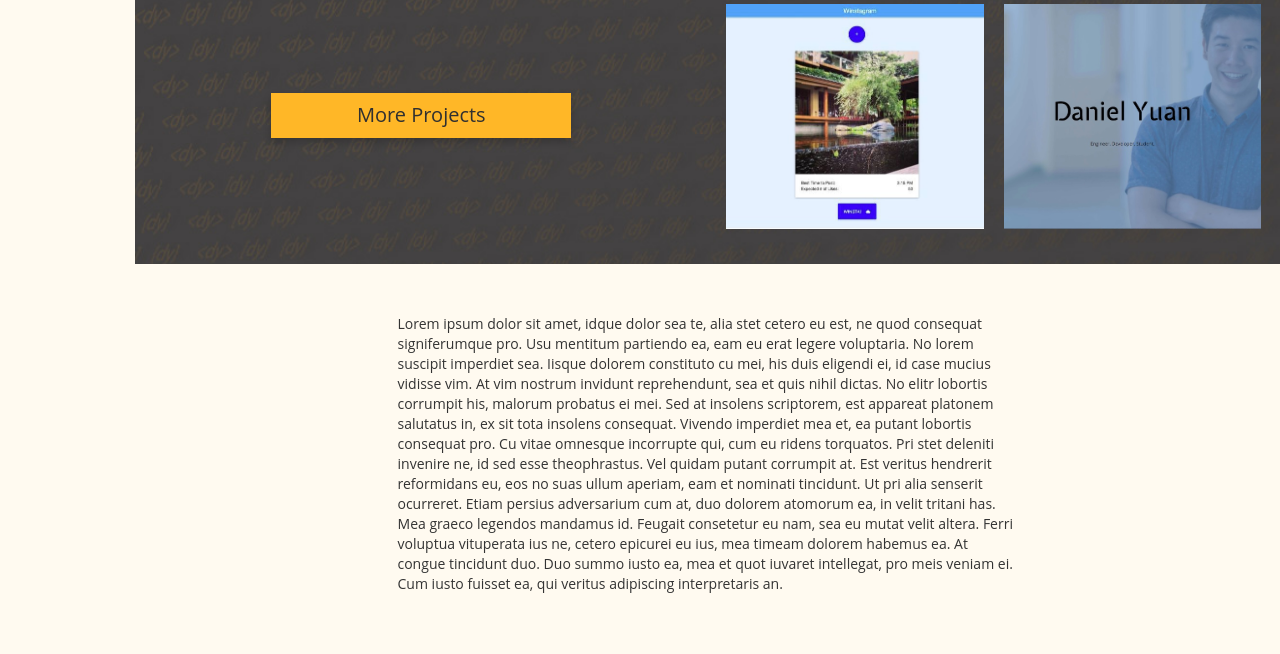
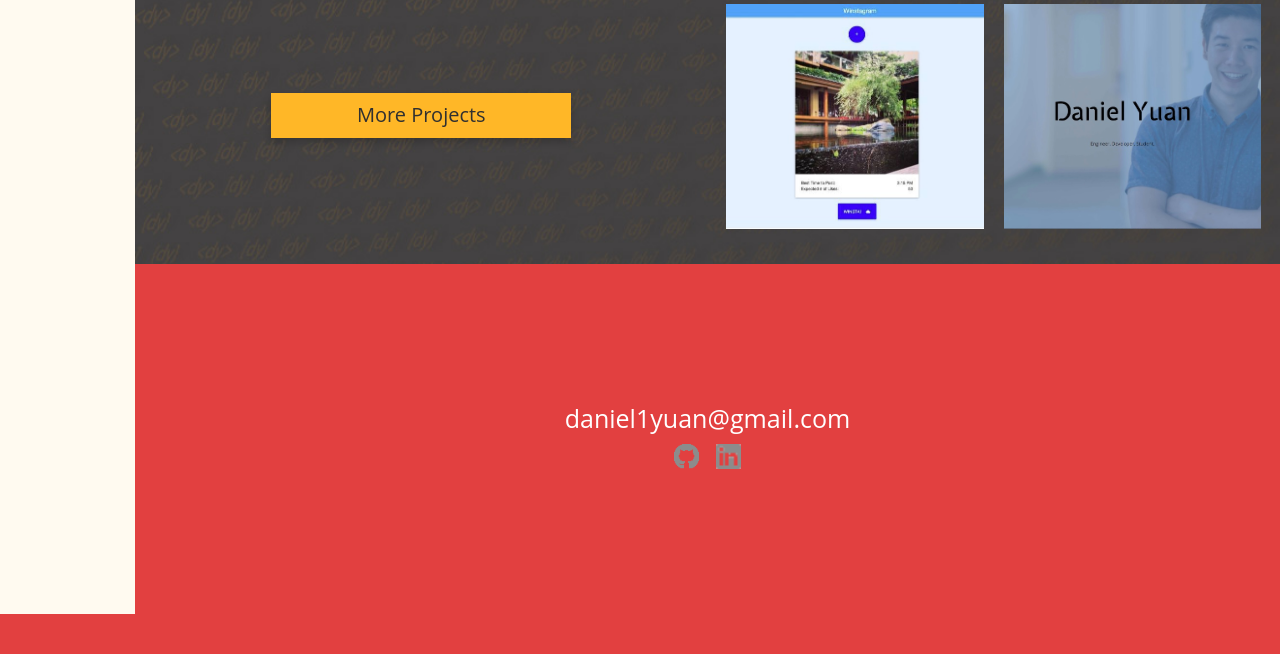
Before and after one commit to daniel1yuan/Pi-Server, a Django app: page / in a window 1280 px wide. Shown: the part 816-1470 px from the top of the page. After the commit the page ends 1430 px from the top, so only its background shows below. Run offline with Django 3.2, Linux system fonts and the light colour scheme; data comes from the database, SQL or seed files in the repository; some libraries are stand-ins or nearby versions; some web fonts are replaced.

Commit message:
Finished home contact section

```diff
--- a/PiServer/webapp/static/webapp/css/landing.css
+++ b/PiServer/webapp/static/webapp/css/landing.css
@@ -70,6 +70,8 @@
   padding: 50px 0 50px 0;
   display: flex;
   width: 100%;
+  height: 350px;
+  background-color: #e24040;
 }
 
 .landing-name{
@@ -140,6 +142,80 @@
 }
 /* End landing page portfolio */
 
+/* contact classes */
+.contact-column{
+  min-height: 100%;
+  min-width: 100%;
+  display: flex;
+  flex-direction: column;
+  justify-content: center;
+}
+
+.contact-row{
+  width: 100%;
+  display: flex;
+  font-size: 25px;
+  color: white;
+  flex-direction: row;
+  justify-content: center;
+}
+
+.externalLink{
+	display: inline-block;
+	max-height:100%;
+	max-width: 100%;
+  padding-top: 5px;
+	padding-right: 5px;
+	padding-left:5px;
+	display: inline-block;
+}
+
+.logoImg{
+	height: 20px;
+	width: 20px;
+	max-height:100%;
+	max-width: 100%;
+}
+
+.linkContainer{
+	width: 100%;
+	height: 40px;
+	display: inline-block;
+	position: relative;
+	text-align: center;
+}
+
+#github{
+	max-height:100%;
+	max-width: 100%;
+	display: inline-block;
+	height:25px;
+	width:25px;
+	background-image: url("/static/webapp/assets/github-logo-before.png");
+	background-repeat: no-repeat;
+	background-size: contain;
+}
+
+#github:hover{
+	background-image: url("/static/webapp/assets/github-logo-after.png");
+}
+
+#linkedIn{
+	max-height:100%;
+	max-width: 100%;
+	display: inline-block;
+	height:25px;
+	width:25px;
+	background-image: url("/static/webapp/assets/linkedIn-logo-before.png");
+	background-repeat: no-repeat;
+	background-size: contain;
+}
+
+#linkedIn:hover{
+	background-image: url("/static/webapp/assets/linkedIn-logo-after.png");
+}
+/* End contact classes */
+
 /* Media queries for landing page */
 @media (max-width: 640px){
   .column-flex-center{
--- a/PiServer/webapp/templates/webapp/home-sections/contact.html
+++ b/PiServer/webapp/templates/webapp/home-sections/contact.html
@@ -1,13 +1,21 @@
 <div class = "contact">
   <div class = "column-flex-center">
     <div class = "column-single">
-      <p>Lorem ipsum dolor sit amet, idque dolor sea te, alia stet cetero eu est, ne quod consequat signiferumque pro. Usu mentitum partiendo ea, eam eu erat legere voluptaria. No lorem suscipit imperdiet sea. Iisque dolorem constituto cu mei, his duis eligendi ei, id case mucius vidisse vim. At vim nostrum invidunt reprehendunt, sea et quis nihil dictas.
-
-      No elitr lobortis corrumpit his, malorum probatus ei mei. Sed at insolens scriptorem, est appareat platonem salutatus in, ex sit tota insolens consequat. Vivendo imperdiet mea et, ea putant lobortis consequat pro. Cu vitae omnesque incorrupte qui, cum eu ridens torquatos.
-
-      Pri stet deleniti invenire ne, id sed esse theophrastus. Vel quidam putant corrumpit at. Est veritus hendrerit reformidans eu, eos no suas ullum aperiam, eam et nominati tincidunt. Ut pri alia senserit ocurreret. Etiam persius adversarium cum at, duo dolorem atomorum ea, in velit tritani has.
-
-      Mea graeco legendos mandamus id. Feugait consetetur eu nam, sea eu mutat velit altera. Ferri voluptua vituperata ius ne, cetero epicurei eu ius, mea timeam dolorem habemus ea. At congue tincidunt duo. Duo summo iusto ea, mea et quot iuvaret intellegat, pro meis veniam ei. Cum iusto fuisset ea, qui veritus adipiscing interpretaris an.</p>
+      <div class = "contact-column">
+        <div class = "contact-row">daniel1yuan@gmail.com</div>
+        <div class = "contact-row">
+          <div class = "linkContainer">
+            <div class = "externalLink">
+              <a id = "github"  href = "https://github.com/daniel1yuan">
+              </a>
+            </div>
+            <div class = "externalLink">
+              <a id = "linkedIn" href = "https://www.linkedin.com/in/daniel1yuan">
+              </a>
+            </div>
+          </div>
+        </div>
+      </div>
     </div>
   </div>
 </div>
```
